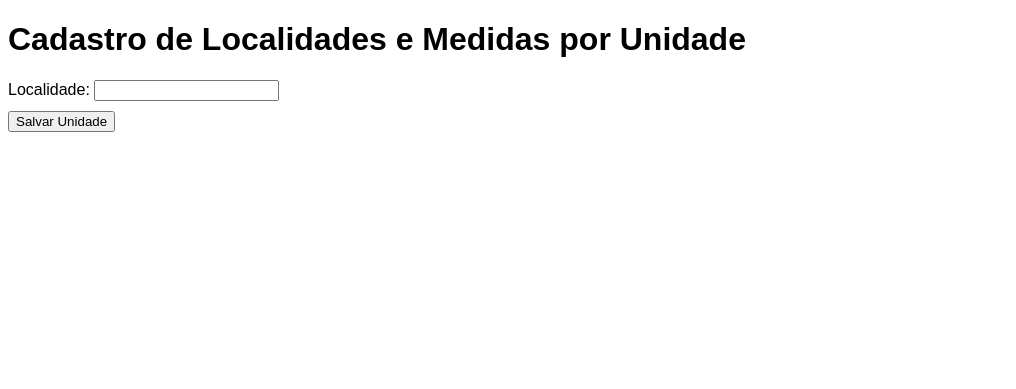
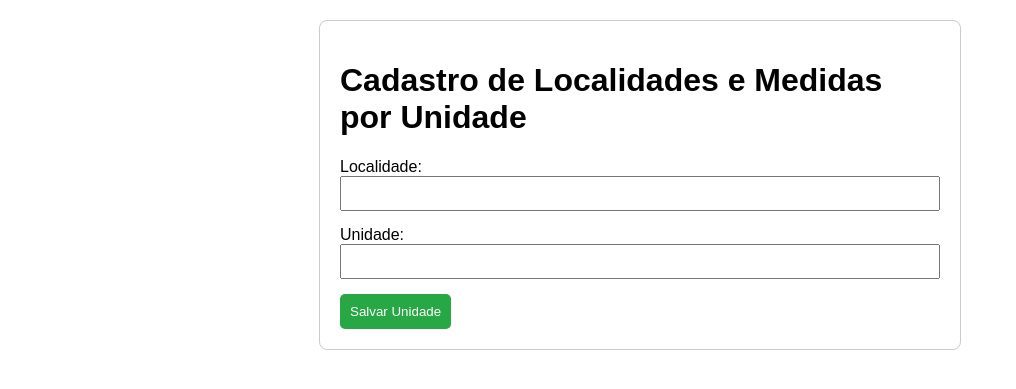
Before and after one commit to AMS2025-phm/cadastro, a Flask app: template templates/index.html in a window 1280 px wide. Shown: the top 389 px of the page, without its empty margins (0-1016 px from the left). Run offline with Flask 3, Linux system fonts and the light colour scheme; the template is opened without the code that fills it, so the values that code supplies are empty.

Commit message:
Add files via upload

```diff
--- a/requirements.txt
+++ b/requirements.txt
@@ -1,2 +1 @@
 Flask
-gunicorn
--- a/static/style.css
+++ b/static/style.css
@@ -1 +1,6 @@
-body { font-family: Arial; } .form-group { margin-bottom: 10px; }
+body { font-family: Arial; margin: 20px; }
+.container { max-width: 600px; margin: auto; padding: 20px; border: 1px solid #ccc; border-radius: 8px; }
+.form-group { margin-bottom: 15px; }
+input { padding: 8px; width: 100%; box-sizing: border-box; }
+button { padding: 10px; background: #28a745; color: white; border: none; cursor: pointer; border-radius: 5px; }
+button:hover { background: #218838; }
--- a/templates/index.html
+++ b/templates/index.html
@@ -14,8 +14,13 @@
                 <label for="localidade">Localidade:</label>
                 <input type="text" id="localidade" name="localidade" required>
             </div>
+            <div class="form-group">
+                <label for="unidade">Unidade:</label>
+                <input type="text" id="unidade" name="unidade" required>
+            </div>
             <button type="submit">Salvar Unidade</button>
         </form>
+        <div id="message-box"></div>
     </div>
     <script src="script.js"></script>
 </body>
```
